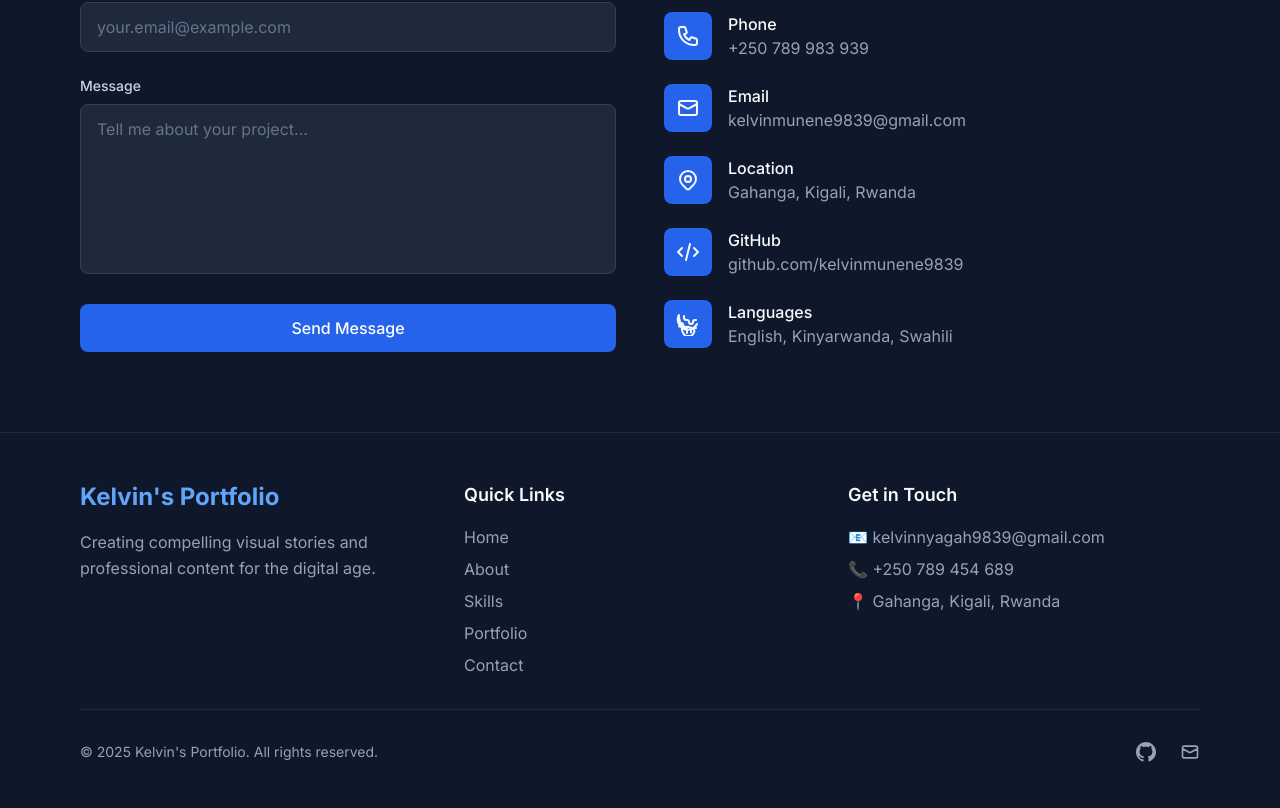
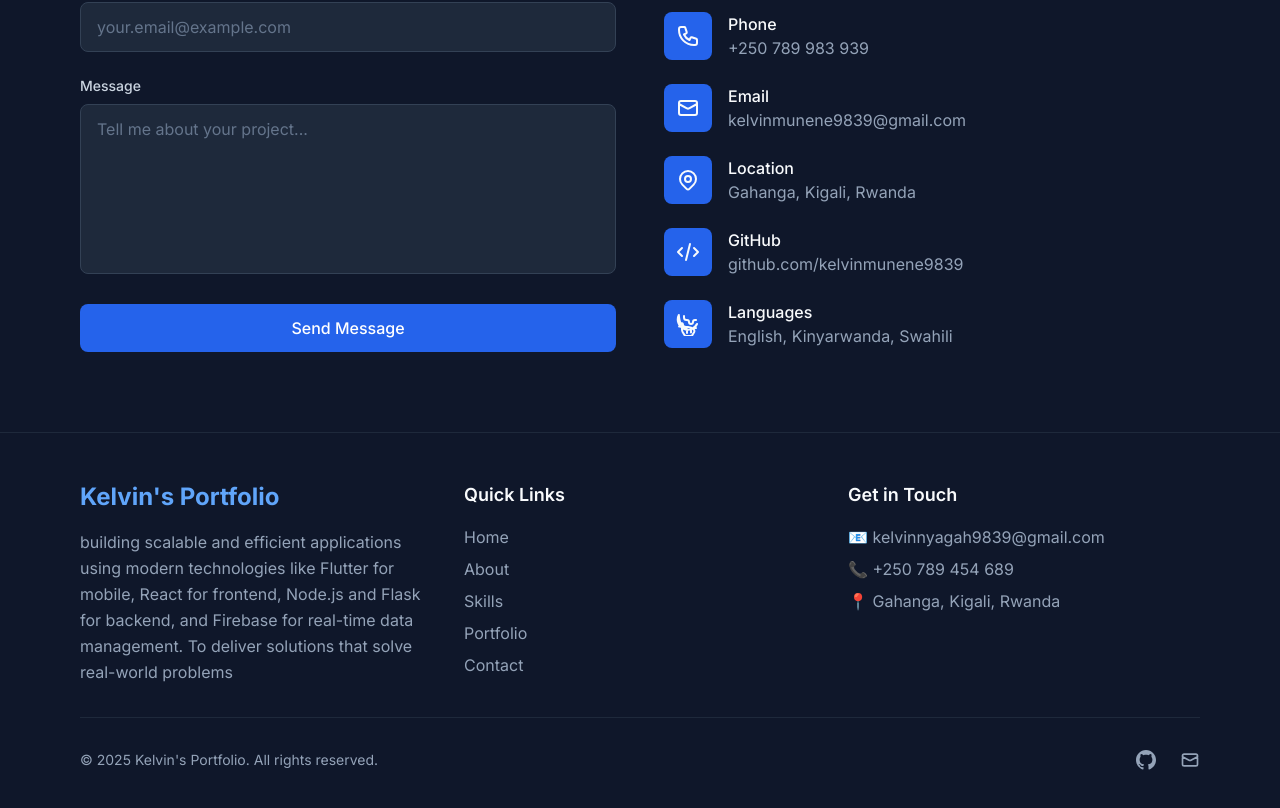
Before and after one commit to KelvinMunene9839/kelvin-portifolio, a React (Vite) app: page / in a window 1280 px wide. Shown: the part 3847-4655 px from the top of the page. Built offline with nearby package versions, Linux system fonts and the light colour scheme.

Commit message:
new update

```diff
--- a/src/componenets/Footer.jsx
+++ b/src/componenets/Footer.jsx
@@ -11,7 +11,7 @@ const Footer = () => {
           <div className="space-y-4">
             <h3 className="text-2xl font-bold text-primary-400">Kelvin's Portfolio</h3>
             <p className="text-dark-400 leading-relaxed">
-              Creating compelling visual stories and professional content for the digital age.
+              building scalable and efficient applications using modern technologies like Flutter for mobile, React for frontend, Node.js and Flask for backend, and Firebase for real-time data management. To deliver solutions that solve real-world problems
             </p>
           </div>
 
```
